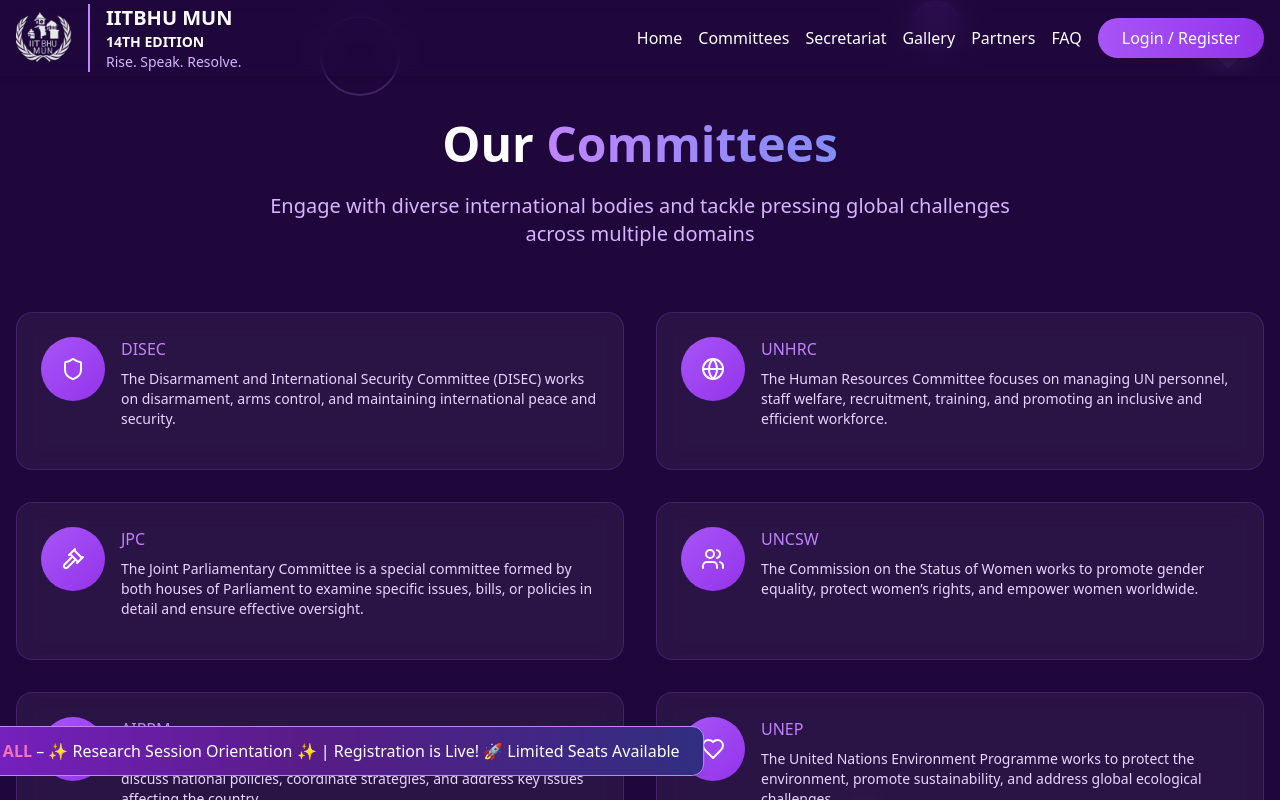
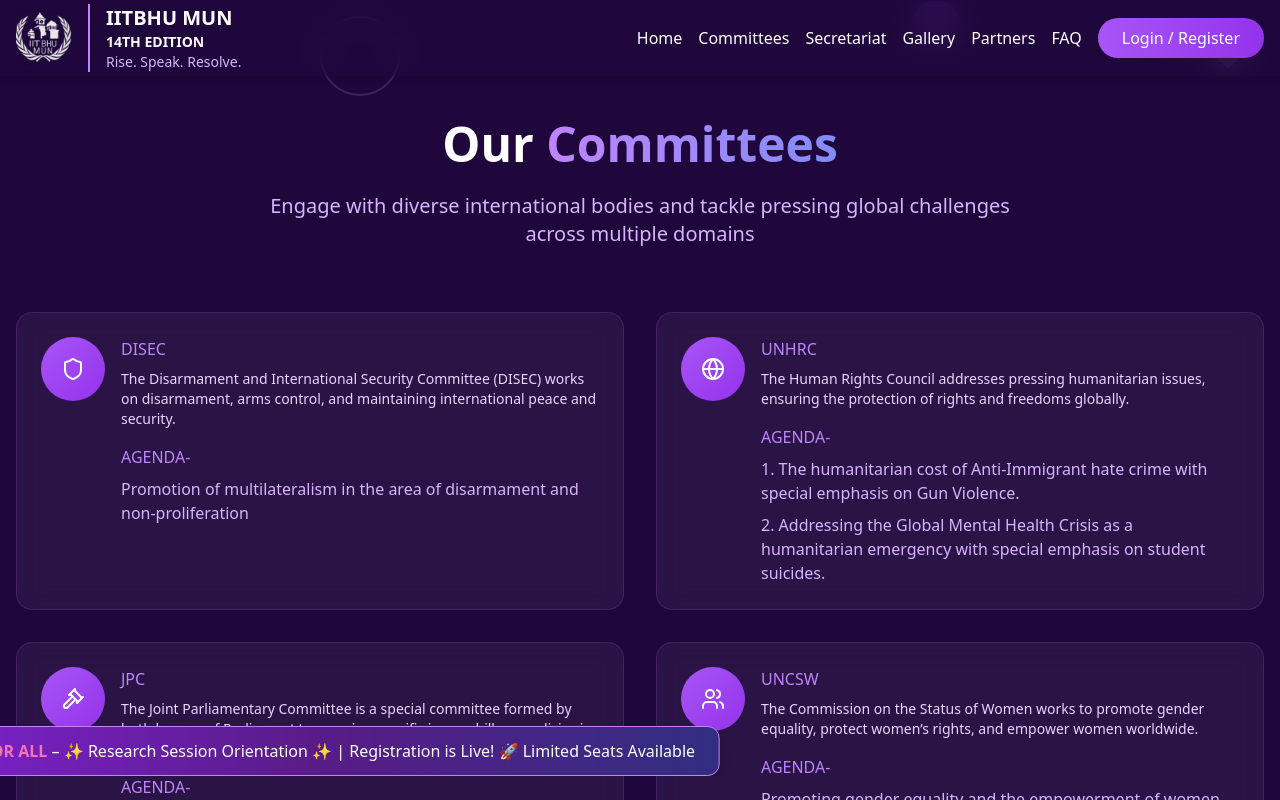
Before and after one commit to imam-haris/iitv-mun, a React (Vite) app: page /committees in a window 1280 px wide. Shown: the top 800 px of the page. Built offline with nearby package versions, Linux system fonts and the light colour scheme.

Commit message:
Update Committees.tsx

```diff
--- a/src/components/Committees.tsx
+++ b/src/components/Committees.tsx
@@ -6,8 +6,6 @@ import {
   Users,
   Building,
   Heart,
-  // Zap,
-  // TreePine,
 } from "lucide-react";
 
 const Committees = () => {
@@ -17,21 +15,21 @@ const Committees = () => {
       name: "Disarmament and International Security Committee",
       acronym: "DISEC",
       agenda:
-        "Prevention of an arms race in outer space and the promotion of its peaceful use for the benefit of all humankind.",
+        "Promotion of multilateralism in the area of disarmament and non-proliferation",
       description:
         "The Disarmament and International Security Committee (DISEC) works on disarmament, arms control, and maintaining international peace and security.",
-      // delegates: 15,
       level: "Advanced",
     },
     {
       icon: Globe,
-      name: "United Nations Human Resources Committee",
+      name: "United Nations Human Rights Council",
       acronym: "UNHRC",
-      agenda:
-        "Addressing staff welfare, mental health, and work-life balance within UN missions.",
+      agenda: [
+        "The humanitarian cost of Anti-Immigrant hate crime with special emphasis on Gun Violence.",
+        "Addressing the Global Mental Health Crisis as a humanitarian emergency with special emphasis on student suicides."
+      ],
       description:
-        "The Human Resources Committee focuses on managing UN personnel, staff welfare, recruitment, training, and promoting an inclusive and efficient workforce.",
-      // delegates: 193,
+        "The Human Rights Council addresses pressing humanitarian issues, ensuring the protection of rights and freedoms globally.",
       level: "Beginner",
     },
     {
@@ -42,18 +40,16 @@ const Committees = () => {
         "Investigating policies, bills, or matters that require oversight by multiple parliamentary committees.",
       description:
         "The Joint Parliamentary Committee is a special committee formed by both houses of Parliament to examine specific issues, bills, or policies in detail and ensure effective oversight.",
-      // delegates: 30,
       level: "Advanced",
     },
     {
       icon: Users,
-      name: "United Nations Commission on the status of Women",
+      name: "United Nations Commission on the Status of Women",
       acronym: "UNCSW",
       agenda:
         "Promoting gender equality and the empowerment of women globally.",
       description:
         "The Commission on the Status of Women works to promote gender equality, protect women’s rights, and empower women worldwide.",
-      // delegates: 47,
       level: "Intermediate",
     },
     {
@@ -61,10 +57,9 @@ const Committees = () => {
       name: "All India Political Party Meet",
       acronym: "AIPPM",
       agenda:
-        "Discussing national policy priorities and strategies for upcoming elections.",
+        "Deliberation on Inter-State River Water Conflicts with emphasis on resolutions",
       description:
         "The All India Political Party Meet is a gathering of political parties to discuss national policies, coordinate strategies, and address key issues affecting the country.",
-      // delegates: 54,
       level: "Advanced",
     },
     {
@@ -75,11 +70,9 @@ const Committees = () => {
         "Addressing climate change and promoting sustainable environmental practices worldwide.",
       description:
         "The United Nations Environment Programme works to protect the environment, promote sustainability, and address global ecological challenges.",
-      // delegates: 40,
       level: "Beginner",
     },
   ];
-
 
   return (
     <section
@@ -126,6 +119,18 @@ const Committees = () => {
                     {committee.description}
                   </p>
                   <div className="space-y-2">
+                    <p className="text-purple-400">AGENDA-</p>
+                    {Array.isArray(committee.agenda) ? (
+                      <ul className="list-decimal list-inside space-y-2 text-purple-300">
+                        {committee.agenda.map((point, i) => (
+                          <li key={i} className="text-purple-300">
+                            {point}
+                          </li>
+                        ))}
+                      </ul>
+                    ) : (
+                      <p className="text-purple-300">{committee.agenda}</p>
+                    )}
                   </div>
                 </div>
               </div>
@@ -134,7 +139,6 @@ const Committees = () => {
         </div>
       </div>
     </section>
-
   );
 };
 
```
